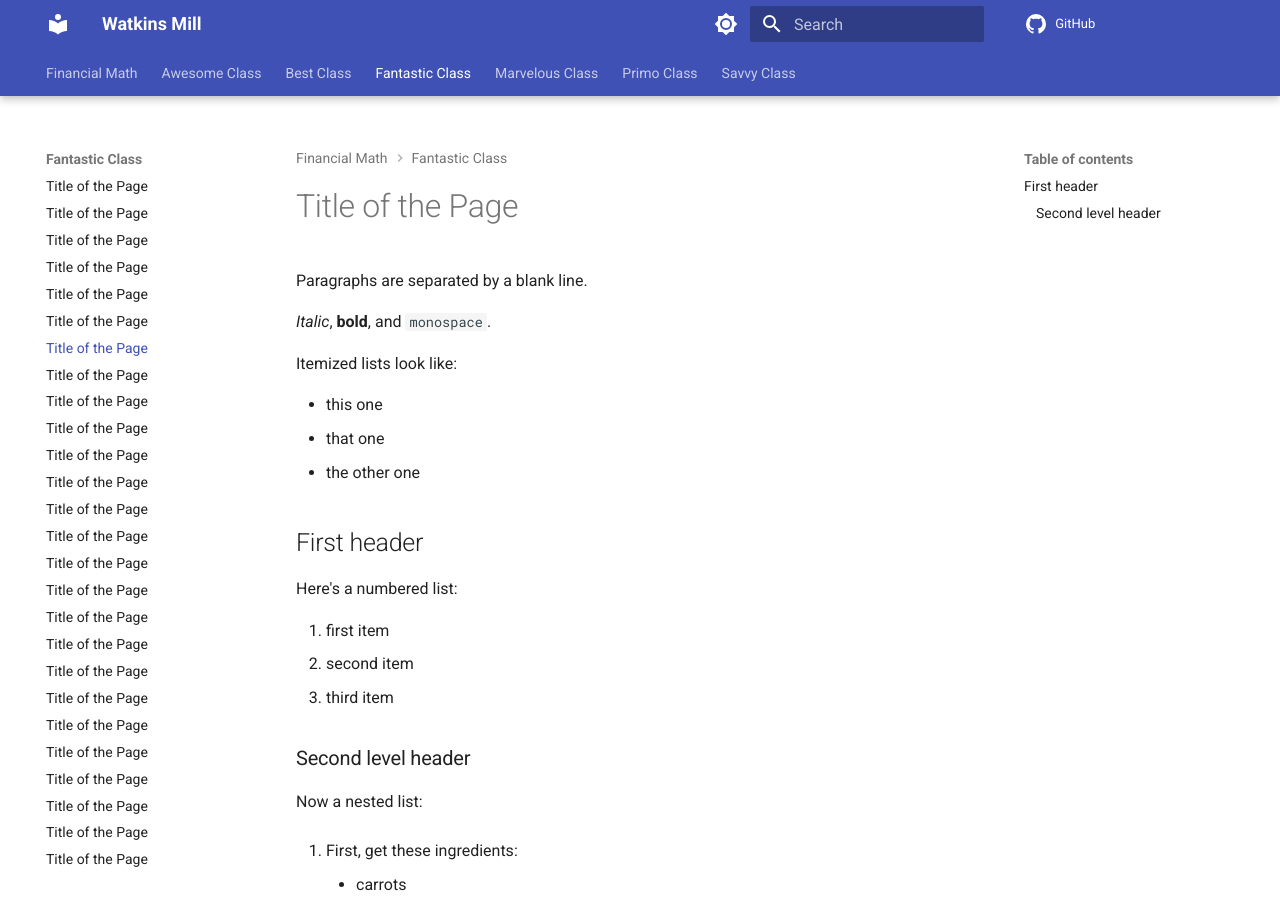
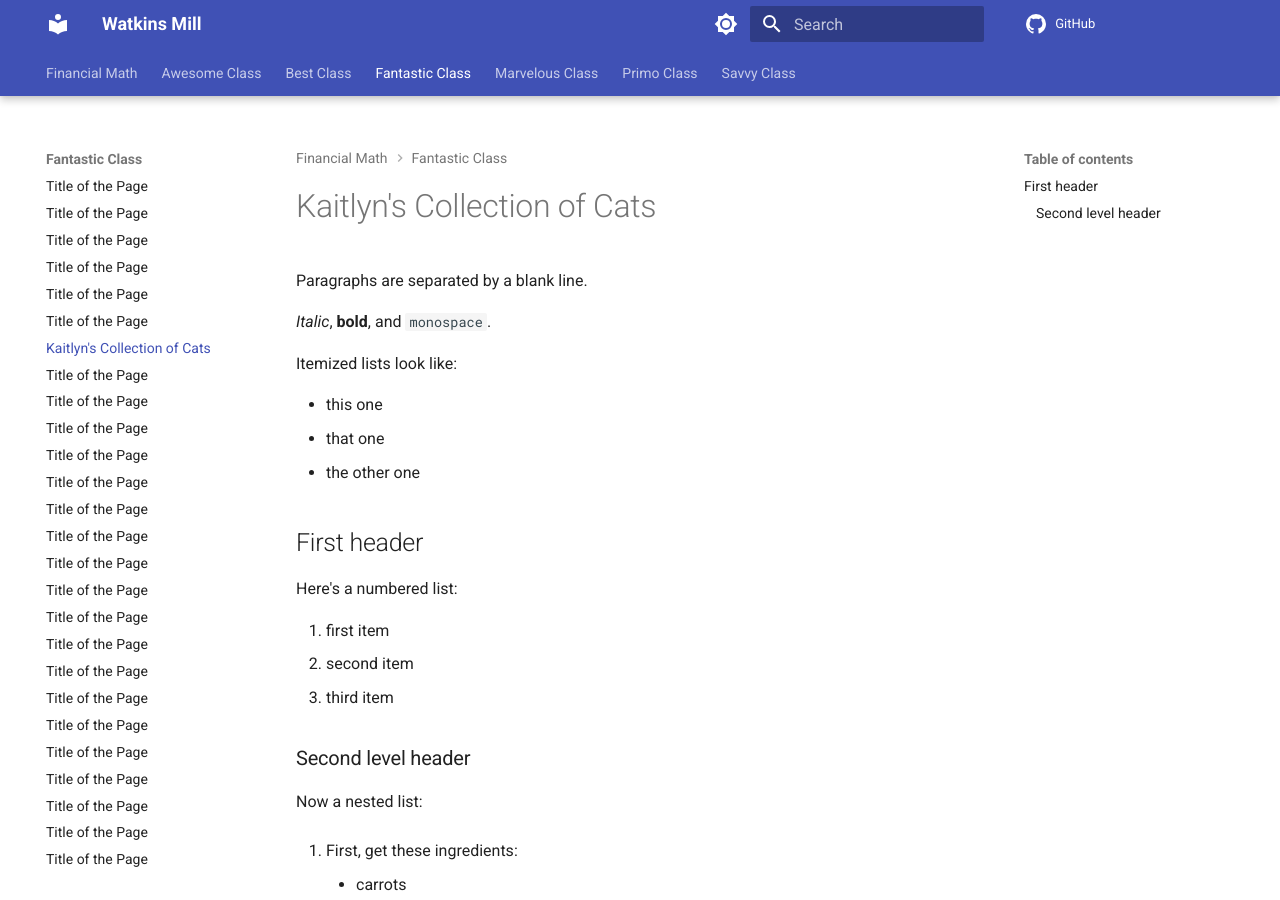
Before and after one commit to drjmarino/website, an MkDocs documentation site: the page built from docs/fantastic/human07.md, in a window 1280 px wide and 900 px high. Built offline with MkDocs 1.6.1 and Material for MkDocs 9.7.7, drawn with Linux system fonts in a browser that asks for light colours; comment, search, counter and statistics services are not loaded.

Commit message:
Update human07.md

```diff
--- a/docs/fantastic/human07.md
+++ b/docs/fantastic/human07.md
@@ -1,4 +1,4 @@
-# Title of the Page
+# Kaitlyn's Collection of Cats
 
 Paragraphs are separated by a blank line.
 
```
